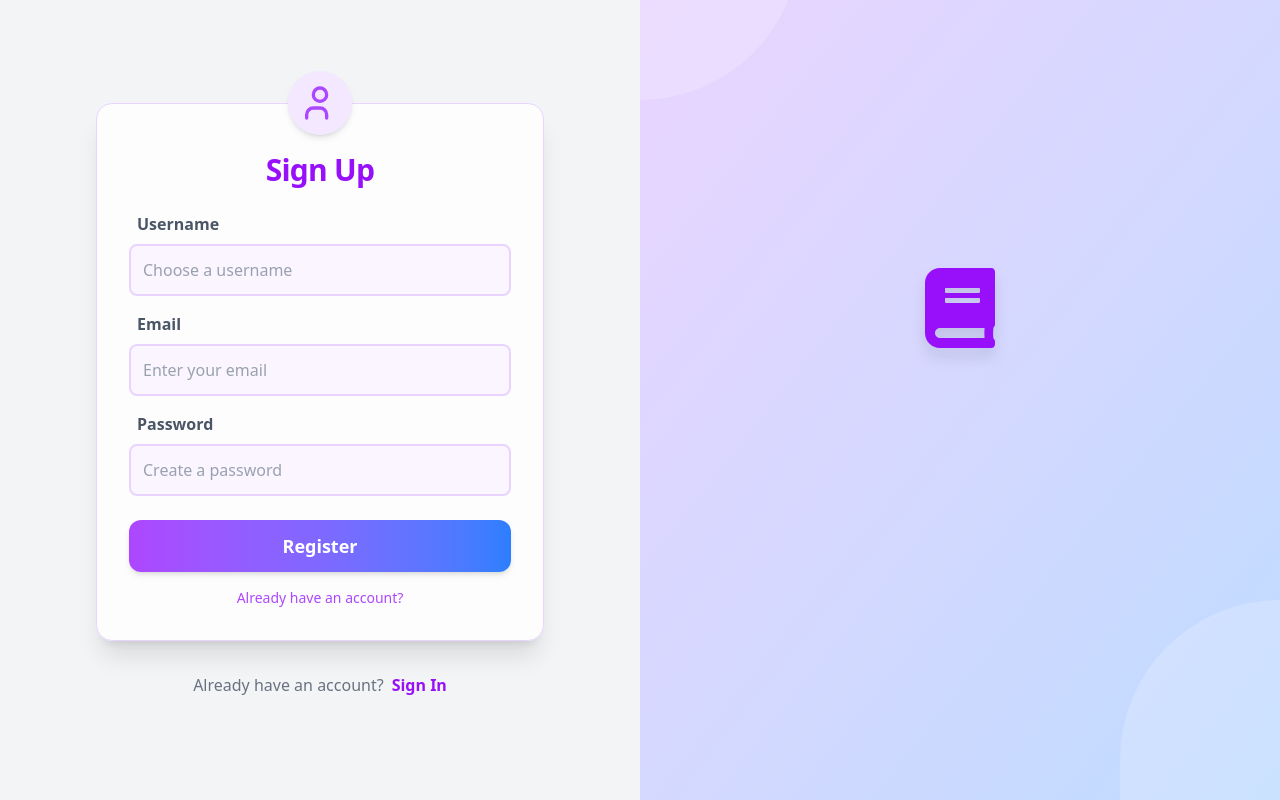
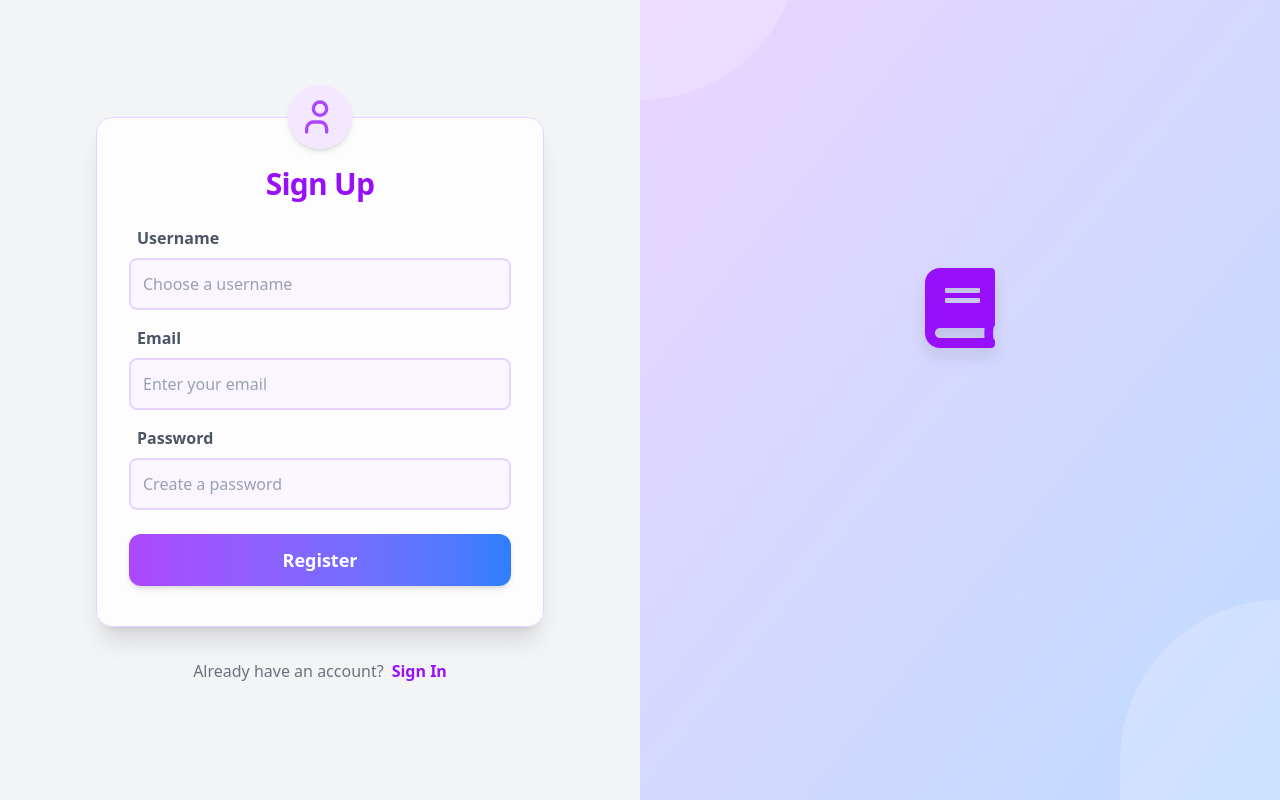
Before and after one commit to hari-dev-003/Learn_Mode, a React (Vite) app in the folder frontend/: page /register in a window 1280 px wide. Built offline with nearby package versions, Linux system fonts and the light colour scheme.

Commit message:
fix: Remove unnecessary link from Register component

```diff
--- a/frontend/src/components/Register.jsx
+++ b/frontend/src/components/Register.jsx
@@ -39,7 +39,7 @@ function Register() {
         >
           Register
         </button>
-        <a href="#" className="mt-2 text-center text-sm text-purple-500 hover:underline">Already have an account?</a>
+
       </form>
     </div>
   );
```
